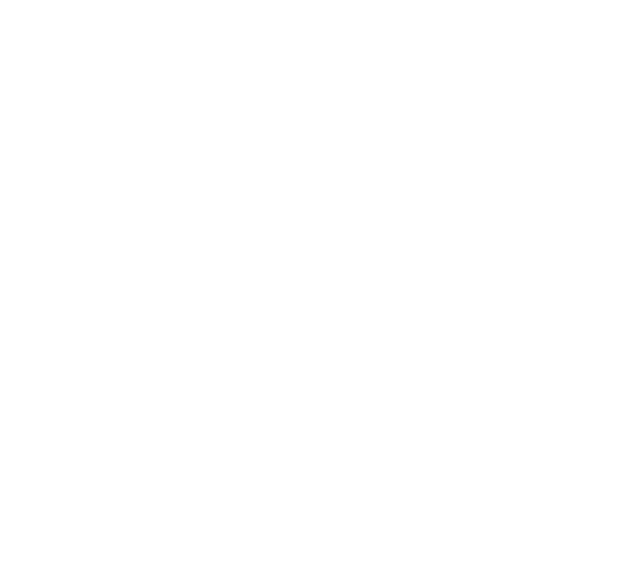
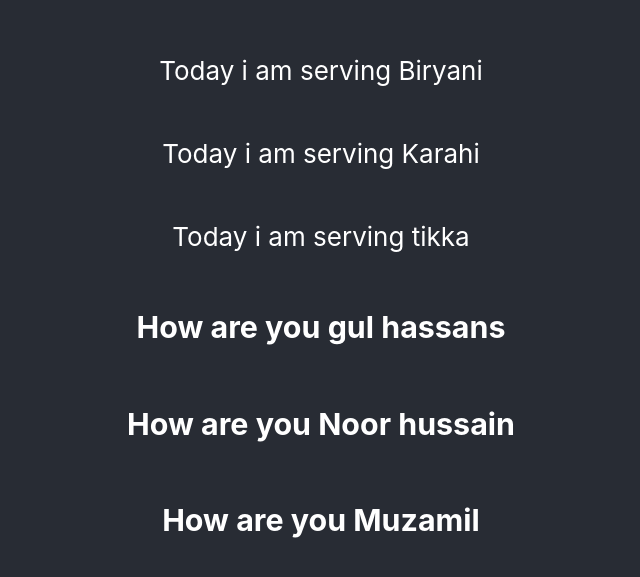
Before and after one commit to Gulhassan786/my_react_app, a React (Create React App) app: page / in a window 1280 px wide. Shown: the part 101-678 px from the top of the page, without its empty margins (319-959 px from the left). Built offline with nearby package versions, Linux system fonts and the light colour scheme.

Commit message:
I had made new changes in this folder and added dinner.js and greeting.js than call them into App.js

```diff
--- a/src/App.js
+++ b/src/App.js
@@ -1,16 +1,24 @@
 import React from "react";
 import logo from "./logo.svg";
 import "./App.css";
-import sel from "self.js";
+
+import Food from "./dinner.js"
+
+import Greet from "./greeting.js"
 
 function App() {
-    return ( <
-        div >
-        <
-        sel name = "gul hassan" / >
-        <
-        /div>
-    );
+    return (
+        <div className="App">
+            <header className="App-header">
+                <Food f="Biryani" />
+                <Food f="Karahi" />
+                <Food f="tikka" />
+                <Greet gr="gul hassans" />
+                <Greet gr="Noor hussain" />
+                <Greet gr="Muzamil" />
+            </header>
+        </div>
+    )
 }
 
 export default App;
--- /dev/null
+++ b/src/dinner.js
@@ -0,0 +1,9 @@
+import React from 'react';
+
+
+function Food(props) {
+    return (
+        <p>Today i am serving {props.f} </p>
+    )
+}
+export default Food;
--- /dev/null
+++ b/src/greeting.js
@@ -0,0 +1,6 @@
+import React from "react";
+
+function Greet(props) {
+    return <h3>How are you {props.gr}</h3>
+}
+export default Greet;
--- a/src/self.js
+++ /dev/null
@@ -1,3 +0,0 @@
-function self(props) {
-    return <h1 > noor hussain { props.n1 } < /h1>;
-}
```
